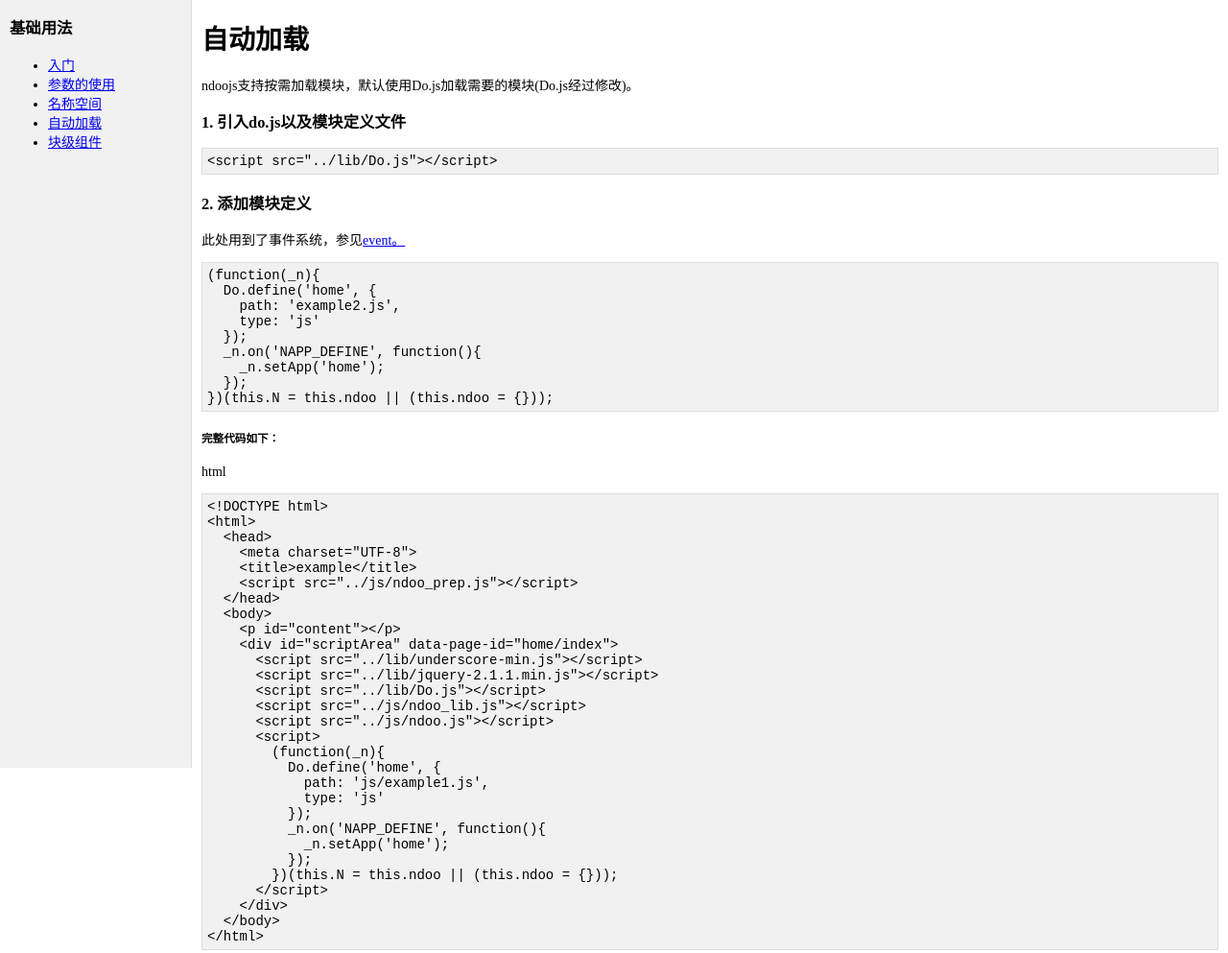
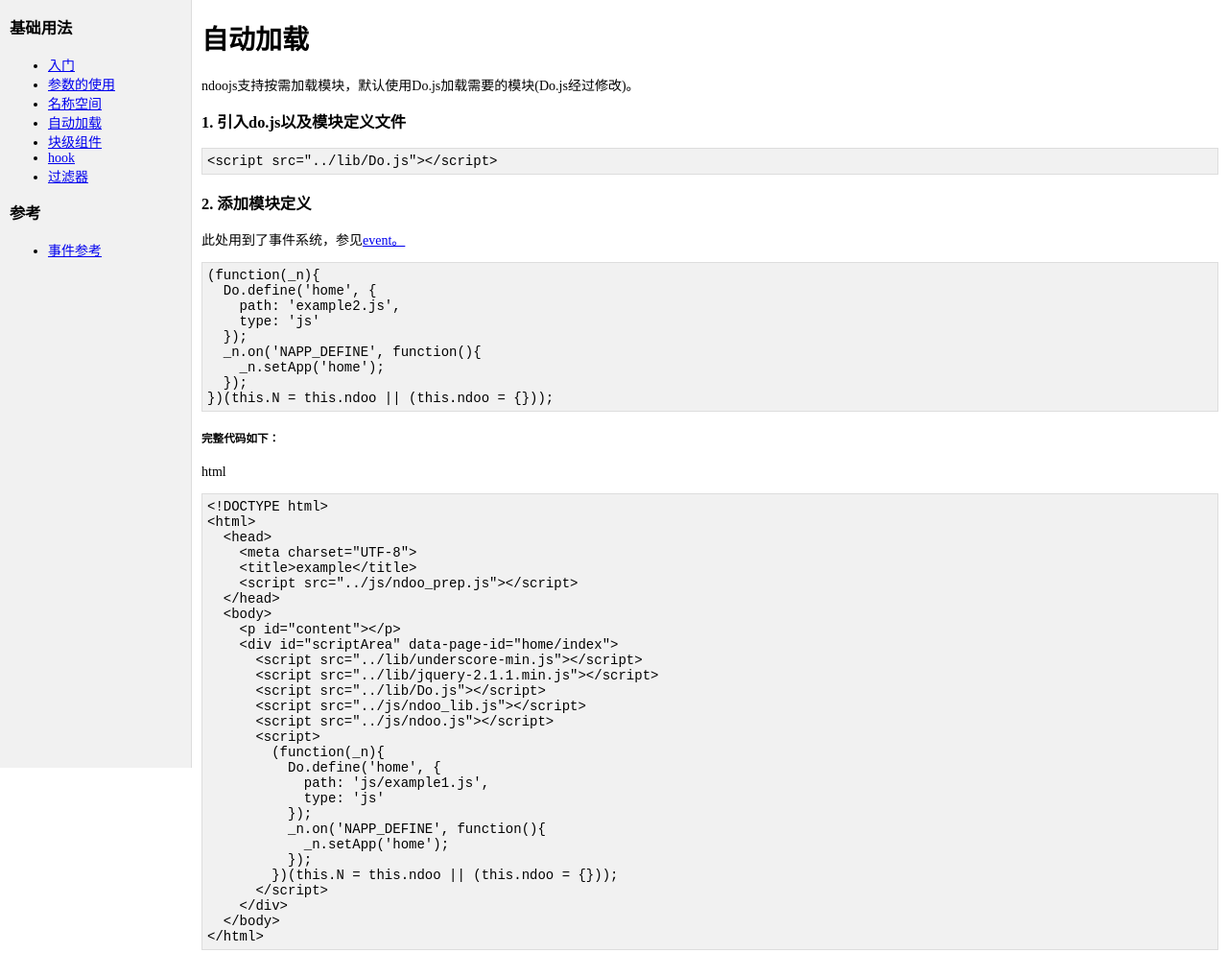
Before and after one commit to ndoojs/ndoojs, a plain HTML site: page docs/basic.autoload.html in a window 1280 px wide. Shown: the top 993 px of the page at 96% size. Drawn offline with Linux system fonts and the light colour scheme.

Commit message:
update static doc files

```diff
--- a/docs/basic.autoload.html
+++ b/docs/basic.autoload.html
@@ -15,6 +15,12 @@
           <li><a href="basic.namespace.html">名称空间</a></li>
           <li><a href="basic.autoload.html">自动加载</a></li>
           <li><a href="basic.block.html">块级组件</a></li>
+          <li><a href="basic.hook.html">hook</a></li>
+          <li><a href="basic.filter.html">过滤器</a></li>
+        </ul>
+        <h3>参考</h3>
+        <ul>
+          <li><a href="ref.event.html">事件参考</a></li>
         </ul>
       </div>
       <div class="docs theme1">
```
Also changed, not shown: docs/basic.block.html (+6 -0 lines), docs/basic.namespace.html (+6 -0 lines), docs/basic.param.html (+6 -0 lines), docs/ref.event.html (+2 -0 lines).
